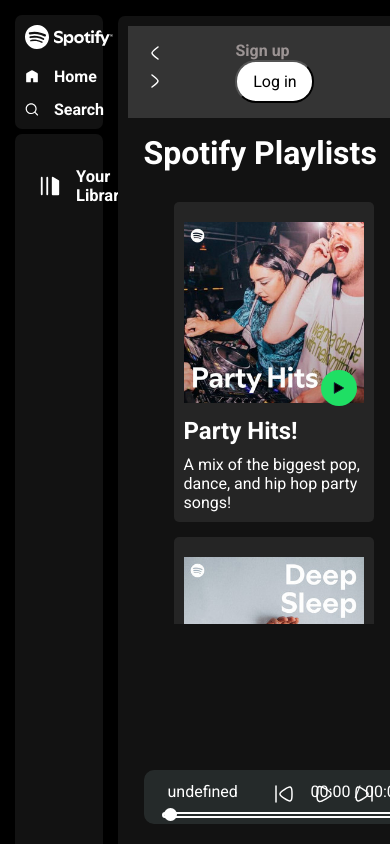
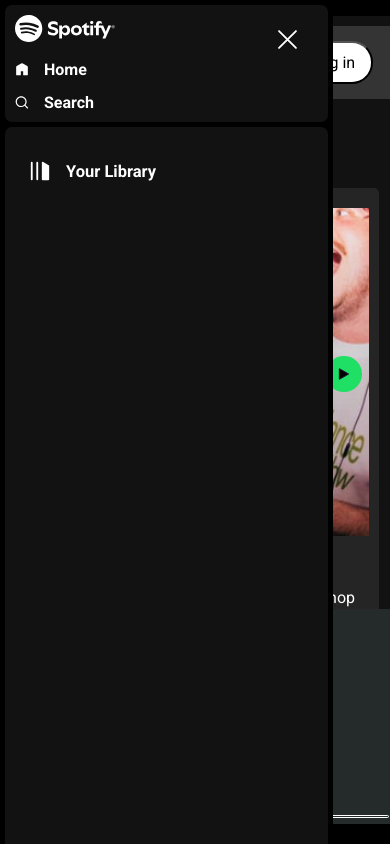
Before and after one commit to Swati01012002/Spotify-2, a plain HTML site: page index.html in a window 390 px wide. Both pictures are taken after a click on the picture 69 px from the left and 37 px from the top of the page. Shown: the top 844 px of the page. Drawn offline with Linux system fonts and the light colour scheme; no server answers.

Commit message:
Next, previous and volume functionality added

```diff
--- a/index.html
+++ b/index.html
@@ -12,8 +12,11 @@
 <body>
     <div class="container flex bg-black">
         <div class="left">
+            <div class="close">
+                <img width="29px" class="invert cross" src="close.svg" alt="">
+            </div>
             <div class="home bg-grey rounded m-1 p-1">
-                <div class="logo"><img class="invert" src="logo.svg" alt=""></div>
+                <div class="logo"><img width="100" class="invert" src="logo.svg" alt=""></div>
                 <ul>
                     <li><img class="invert" src="home.svg" alt="">Home</li>
                     <li><img class="invert" src="search.svg" alt="">Search</li>
@@ -64,17 +67,21 @@
         </div>
         <div class="right bg-grey rounded">
             <div class="header">
+
                 <div class="nav">
-                    <svg xmlns="http://www.w3.org/2000/svg" viewBox="0 0 24 24" width="24" height="24" color="#FFFFFF"
-                        fill="none">
+                    <div class=" icon flex justify-center items-center">
+                        <img width="40" class="invert hamburger" src="hamburger.svg" alt="">
+                        <svg xmlns="http://www.w3.org/2000/svg" viewBox="0 0 24 24" width="24" height="24"
+                            color="#FFFFFF" fill="none">
                             <path d="M15 6C15 6 9.00001 10.4189 9 12C8.99999 13.5812 15 18 15 18" stroke="currentColor"
                                 stroke-width="1.5" stroke-linecap="round" stroke-linejoin="round" />
                         </svg>
-                    <svg xmlns="http://www.w3.org/2000/svg" viewBox="0 0 24 24" width="24" height="24" color="#FFFFFF"
-                        fill="none">
+                        <svg xmlns="http://www.w3.org/2000/svg" viewBox="0 0 24 24" width="24" height="24"
+                            color="#FFFFFF" fill="none">
                             <path d="M9.00005 6C9.00005 6 15 10.4189 15 12C15 13.5812 9 18 9 18" stroke="currentColor"
                                 stroke-width="1.5" stroke-linecap="round" stroke-linejoin="round" />
                         </svg>
+                    </div>
                 </div>
                 <div class="buttons">
                     <button class="signup">Sign up</button>
@@ -150,18 +157,26 @@
                         <p>Ten hours long continuous white noise to help you relax and let go.</p>
                     </div>-->
                 </div>
-                <div class="playbar">
+            </div>
+            <div class="playbar ">
                 <div class="seekbar">
                     <div class="circle"></div>
                 </div>
                 <div class="abovebar">
                     <div class="songinfo"></div>
                     <div class="songbuttons">
-                            <img id="prev" src="prev.svg" alt="">
-                            <img id="play" src="play.svg" alt="">
-                            <img id="next" src="next.svg" alt="">
+                        <img width="30" id="prev" src="prev.svg" alt="">
+                        <img width="30" id="play" src="play.svg" alt="">
+                        <img width="30" id="next" src="next.svg" alt="">
                     </div>
+                    <div class="timevol">
                     <div class="songtime"></div>
+                    <div class="volume">
+                        <img width="25" src="volume.svg" alt="">
+                        <div class="range">
+                            <input type="range" name="volume" id="">
+                        </div>
+                    </div>
                 </div>
                 </div>
             </div>
--- a/script.js
+++ b/script.js
@@ -1,8 +1,9 @@
 let currentSong = new Audio();
+let songs;
 
 function secondsToMinutes(seconds){
     if(isNaN(seconds) || seconds < 0){
-        return "Invalid input";
+        return "00:00";
     }
     const minutes = Math.floor(seconds/60);
     const remainSeconds = Math.floor(seconds%60);
@@ -41,7 +42,7 @@
 
 async function main() {
 
-    let songs = await getSongs()
+    songs = await getSongs()
     playMusic(songs[0], true)
 
     let songUL = document.querySelector(".songList").getElementsByTagName("ul")[0]
@@ -77,8 +78,42 @@
     })
 
     currentSong.addEventListener("timeupdate", ()=>{
-        console.log(currentSong.currentTime, currentSong.duration);
-        document.querySelector(".songtime").innerHTML = `${secondsToMinutes(currentSong.currentTime)}/${secondsToMinutes(currentSong.duration)}`
+        document.querySelector(".songtime").innerHTML = `${secondsToMinutes(currentSong.currentTime)} / ${secondsToMinutes(currentSong.duration)}`;
+        document.querySelector(".circle").style.left = (currentSong.currentTime/ currentSong.duration)*100 + "%";
+
+    })
+
+    document.querySelector(".seekbar").addEventListener("click", e=>{
+        let percent = (e.offsetX/e.target.getBoundingClientRect().width)* 100
+        document.querySelector(".circle").style.left = percent + "%";
+        currentSong.currentTime = (currentSong.duration * percent)/100
+    })
+
+    document.querySelector(".hamburger").addEventListener("click", ()=>{
+        document.querySelector(".left").style.left = "0"
+    })
+    document.querySelector(".cross").addEventListener("click", ()=>{
+        document.querySelector(".left").style.left = "-120%"
+    })
+
+    prev.addEventListener("click", ()=>{
+        currentSong.pause();
+        let index = songs.indexOf(currentSong.src.split("/").slice(-1)[0])
+        if((index - 1) >= 0){
+            playMusic(songs[index-1])
+        }
+    })
+
+    next.addEventListener("click", ()=>{
+        currentSong.pause();
+        let index = songs.indexOf(currentSong.src.split("/").slice(-1)[0])
+        if((index + 1) < songs.length){
+            playMusic(songs[index+1])
+        }
+    })
+
+    document.querySelector(".range").getElementsByTagName("input")[0].addEventListener("change", (e)=>{
+        currentSong.volume = parseInt(e.target.value)/100;
     })
 
 }
--- a/style.css
+++ b/style.css
@@ -1,29 +1,29 @@
 @import url('https://fonts.googleapis.com/css2?family=Poppins:ital,wght@0,100;0,200;0,300;0,400;0,500;0,600;0,700;0,800;0,900;1,100;1,200;1,300;1,400;1,500;1,600;1,700;1,800;1,900&family=Roboto:ital,wght@0,100;0,300;0,400;0,500;0,700;0,900;1,100;1,300;1,400;1,500;1,700;1,900&display=swap');
 
-*{
+* {
     margin: 0;
     padding: 0;
     font-family: 'Roboto', sans-serif;
 }
 
-body{
+body {
     background-color: black;
     color: white;
 }
 
-.left{
+.left {
     width: 25vw;
     padding: 10px;
 }
 
-.right{
+.right {
     width: 75vw;
     position: relative;
     padding: 10px;
     margin: 16px 0;
 }
 
-.home ul li{
+.home ul li {
     display: flex;
     gap: 15px;
     width: 14px;
@@ -32,7 +32,7 @@
     font-weight: bold;
 }
 
-.heading{
+.heading {
     display: flex;
     gap: 15px;
     width: 100%;
@@ -43,16 +43,16 @@
     font-size: 11px;
 }
 
-.heading img{
+.heading img {
     width: 22px;
 }
 
-.library{
+.library {
     height: 100vh;
     position: relative;
 }
 
-.footer{
+.footer {
     display: flex;
     font-size: 10px;
     color: grey;
@@ -62,34 +62,47 @@
     padding: 10px;
 }
 
-.footer a{
+.footer a {
     color: grey;
 }
 
-.header{
+.header {
     display: flex;
     justify-content: space-between;
     background-color: #343434;
 }
 
-.header> *{
+.header>* {
     padding: 15px;
 }
 
-.playlist{
-    padding: 16px;
+.hamburger {
+    display: none;
 }
 
-.cardContainer{
+.icon {
+    gap: 14px;
+}
+
+.playlist {
+    padding: 16px;
+    min-height: 530px;
+}
+
+.playlist h1 {
+    padding: 15px;
+}
+
+.cardContainer {
     display: flex;
     gap: 15px;
     flex-wrap: wrap;
     margin: 30px;
-    max-height: 50vh;
-    overflow-y: scroll;
+    max-height: 70vh;
+    overflow-y: auto;
 }
 
-.card{
+.card {
     width: 190px;
     padding: 10px;
     border-radius: 5px;
@@ -97,16 +110,16 @@
     position: relative;
 }
 
-.card > *{
+.card>* {
     padding-top: 10px;
 }
 
-.card img{
+.card img {
     width: 100%;
     object-fit: contain;
 }
 
-.play{
+.play {
     width: 28px;
     height: 28px;
     background-color: #1fdf64;
@@ -122,11 +135,11 @@
     transition: all 1s ease-out;*/
 }
 
-.buttons> *{
+.buttons>* {
     margin: 0 12px;
 }
 
-.signup{
+.signup {
     background-color: #343434;
     color: rgb(156, 148, 148);
     font-weight: bold;
@@ -136,12 +149,12 @@
     font-size: 16px;
 }
 
-.signup:hover{
+.signup:hover {
     font-size: 17px;
     color: white
 }
 
-.login{
+.login {
     background-color: white;
     border-radius: 21px;
     color: black;
@@ -151,12 +164,12 @@
     font-size: 16px;
 }
 
-.login:hover{
+.login:hover {
     font-weight: bold;
     font-size: 17px;
 }
 
-.playbar{
+.playbar {
     position: fixed;
     bottom: 20px;
     filter: invert(1);
@@ -164,22 +177,22 @@
     border-radius: 10px;
     width: 67vw;
     padding: 12px;
-    height: 30px;
+    min-height: 40px;
 }
 
-.songbuttons{
+.songbuttons {
     display: flex;
     justify-content: center;
     gap: 16px;
-    position: fixed;
-    left: 45%;
+
+
 }
 
-.songList ul{
+.songList ul {
     padding: 0 15px;
 }
 
-.songList ul li{
+.songList ul li {
     list-style-type: decimal;
     display: flex;
     gap: 14px;
@@ -193,35 +206,44 @@
     justify-content: space-between;
 }
 
-.songList{
+.songList {
     height: 400px;
     overflow: auto;
     margin-bottom: 44px 0;
 }
 
-.playnow{
+.info div {
+    word-break: break-all;
+}
+
+.playnow {
     display: flex;
     justify-content: center;
     align-items: center;
     margin-left: 10px;
 }
 
-.playnow span{
+.close {
+    display: none;
+}
+
+.playnow span {
     font-size: 12px;
     width: 60px;
 }
 
-.seekbar{
-    height: 2px;
+.seekbar {
+    height: 1px;
     width: 66vw;
-    border: 2px solid black;
+    border: 1px solid black;
     border-radius: 10px;
     position: absolute;
     bottom: 0;
     margin: 6px;
+    cursor: pointer;
 }
 
-.circle{
+.circle {
     width: 13px;
     height: 13px;
     border-radius: 13px;
@@ -232,16 +254,135 @@
     transition: left 0.5s;
 }
 
-.songbuttons img{
+.songbuttons img {
     cursor: pointer;
 }
 
-.abovebar{
+.abovebar {
     display: flex;
     justify-content: space-between;
+    gap: 20px;
+    padding: 20px 0;
 }
 
-.songinfo, .songtime{
+.songinfo {
     color: black;
     padding: 0 12px;
+    width: 250px;
 }
+
+.songtime {
+    color: black;
+    padding: 0 12px;
+    width: 110px;
+}
+
+.timevol {
+    display: flex;
+    justify-content: space-evenly;
+    align-items: center;
+}
+
+.volume {
+    display: flex;
+    gap: 12px;
+    justify-content: center;
+    align-items: center;
+}
+
+@media (min-width: 1401px) {
+    .playbar {
+        width: 72vw;
+    }
+
+    .seekbar {
+        width: 71vw;
+    }
+}
+
+@media (max-width: 1400px) {
+    .left {
+        position: absolute;
+        left: -120%;
+        transition: all 0.3s;
+        z-index: 1;
+        width: 333px;
+        background-color: black;
+        padding: 0;
+    }
+
+    .left .close {
+        position: absolute;
+        right: 31px;
+        top: 25px;
+        width: 29px;
+    }
+
+    .close {
+        display: block;
+    }
+
+    .right {
+        width: 100vw;
+    }
+
+    .playbar {
+        width: 96vw;
+    }
+
+    .seekbar {
+        width: 94vw;
+    }
+
+    .hamburger {
+        display: block;
+    }
+}
+
+@media (max-width: 560px) {
+    .playbar {
+        width: 95vw;
+        font-size: 16px;
+
+    }
+
+    .seekbar {
+        width: 92vw;
+    }
+
+    .card {
+        width: 90vw;
+    }
+
+    .cardContainer {
+        margin: 5px;
+        justify-content: center;
+    }
+
+    .close {
+        display: block;
+    }
+
+    .abovebar {
+        flex-direction: column;
+        gap: 23px;
+        align-items: center;
+    }
+
+    .songinfo,
+    .songtime {
+        width: auto;
+    }
+
+    .left {
+        padding: 0;
+    }
+
+    .timevol {
+        display: flex;
+        justify-content: space-evenly;
+        align-items: center;
+        flex-direction: column;
+        gap: 12px;
+    }
+}
```
Also changed, not shown: close.svg (added), hamburger.svg (added), volume.svg (added). Lines whose indentation alone changed are shown as unchanged.
